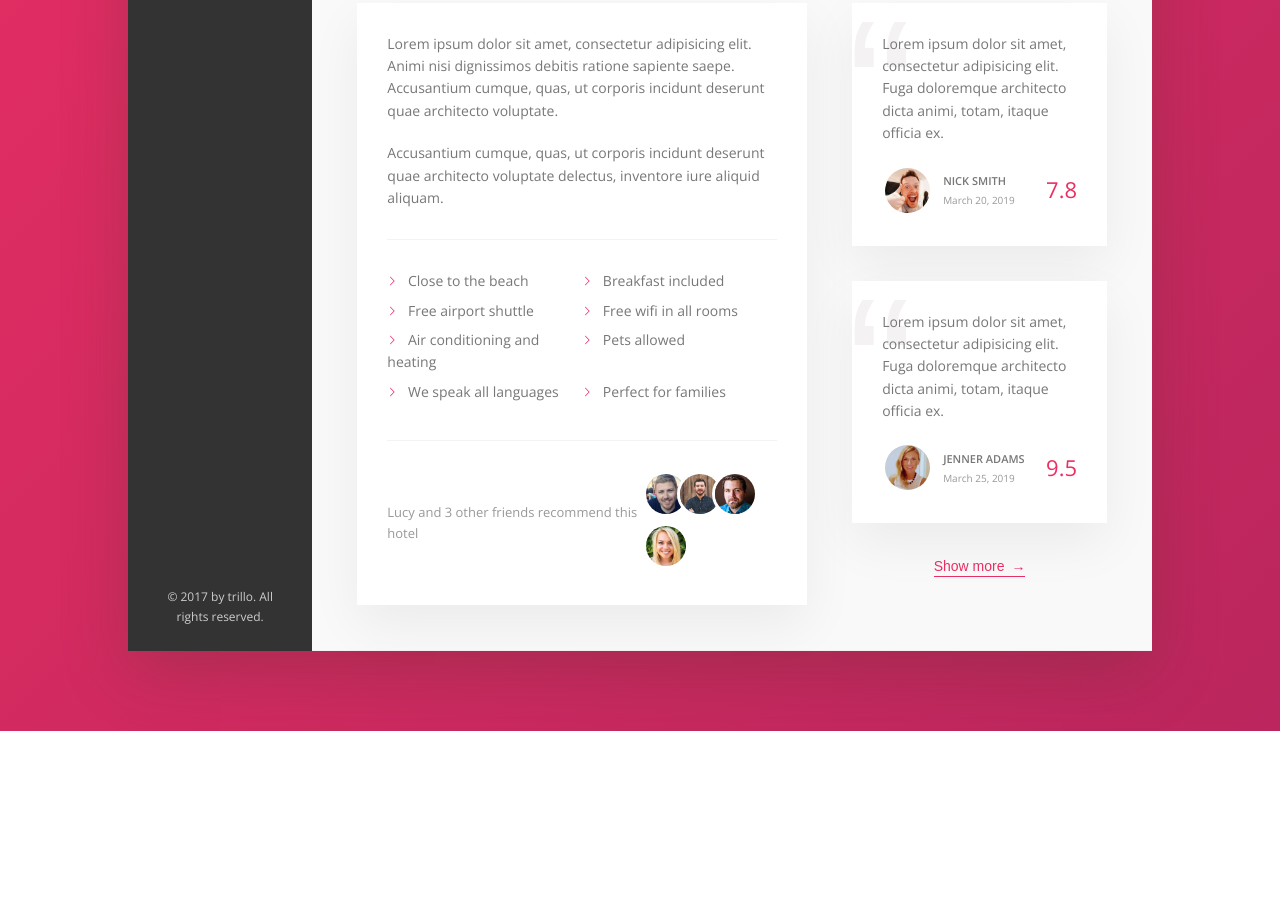
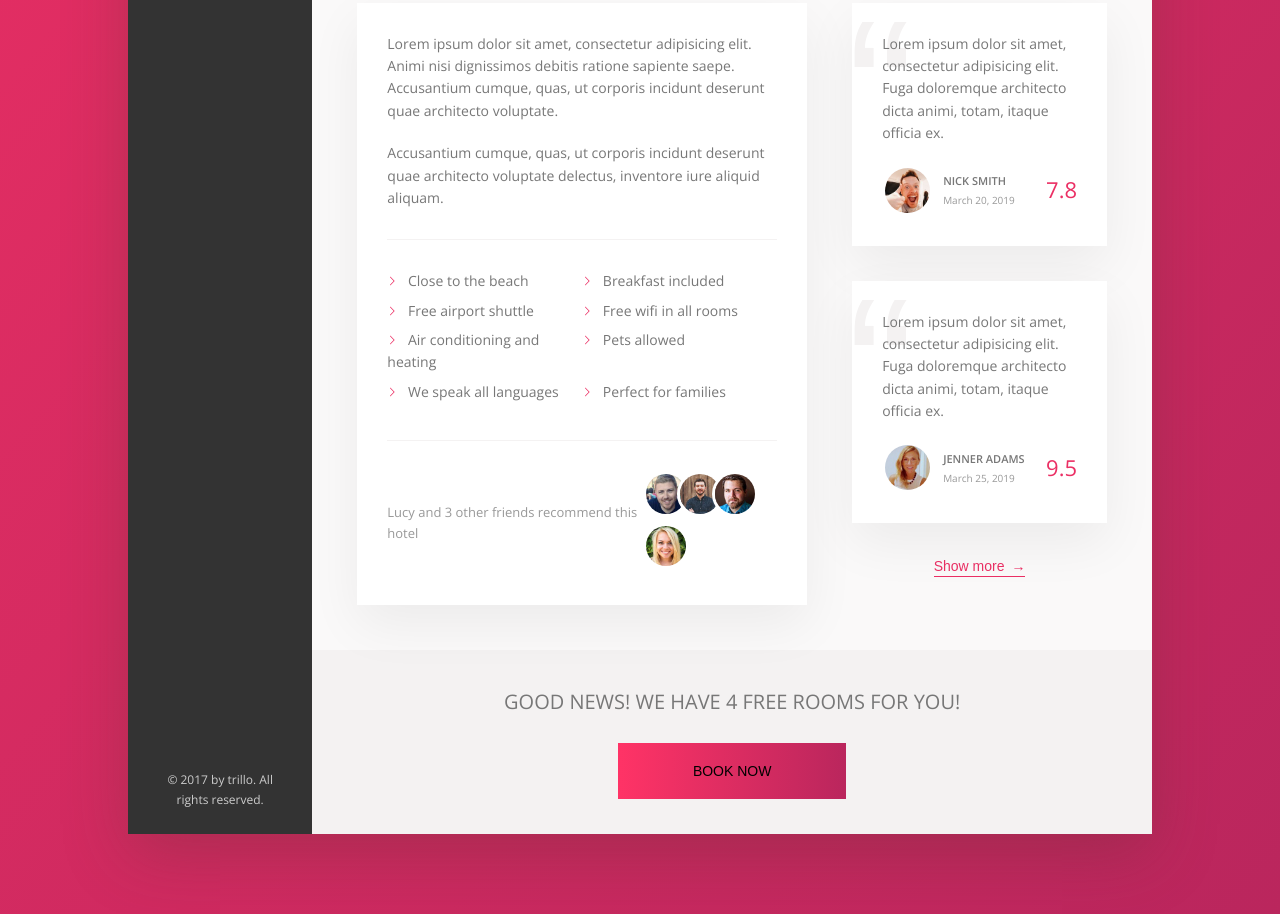
Before and after one commit to vdugeri/Trillo, a website: page index.html in a window 1280 px wide. Shown: the part 588-1502 px from the top of the page. Before the commit the page ends 1319 px from the top, so only its background shows below. Drawn offline with nearby package versions, Linux system fonts and the light colour scheme.

Commit message:
Finish the cta section

```diff
--- a/index.html
+++ b/index.html
@@ -208,6 +208,16 @@
             </figure>
             <button class="btn-inline">Show more <span>&rarr;</span></button>
           </div>
+
+        </div>
+        <div class="cta">
+          <h2 class="cta__book-now">
+            Good news! We have 4 free rooms for you!
+          </h2>
+          <button class="btn">
+            <span class="btn__visible">Book Now</span>
+            <span class="btn__on-hover">4 rooms left</span>
+          </button>
         </div>
       </main>
     </div>
--- a/sass/_components.scss
+++ b/sass/_components.scss
@@ -425,6 +425,64 @@ Header
   }
 }
 
+.cta {
+  padding: 3.5rem 0;
+  text-align: center;
+
+  &__book-now {
+    font-size: 2rem;
+    text-transform: uppercase;
+    font-weight: 300;
+    margin-bottom: 2.5rem;
+  }
+}
+
+.btn {
+  font-size: 1.4rem;
+  text-transform: uppercase;
+  border: none;
+  font-weight: 300;
+  background-image: linear-gradient(to right, var(--color-primary-light), var(--color-primary-dark));
+  position: relative;
+  overflow: hidden;
+  cursor: pointer;
+
+  & > * {
+    display: inline-block;
+    width: 100%;
+    height: 100%;
+    transition: all .3s;
+  }
+
+  &__visible {
+    padding: 2rem 7.5rem;
+   }
+
+   &__on-hover {
+    position: absolute;
+    padding: 2rem 0;
+    left: 0;
+    top: -100%;
+   }
+
+   &:hover {
+    background-image: linear-gradient(to left, var(--color-primary-light), var(--color-primary-dark));
+   }
+
+   &:hover  &__on-hover {
+    top: 0;
+   }
+
+   &:hover &__visible {
+     transform: translateY(100%);
+   }
+
+  &:focus {
+    outline: none;
+    animation: pulsate 1s infinite;
+  }
+}
+
 /** Animations */
 @keyframes pulsate {
   0% {
```
Also changed, not shown: css/style.css.
